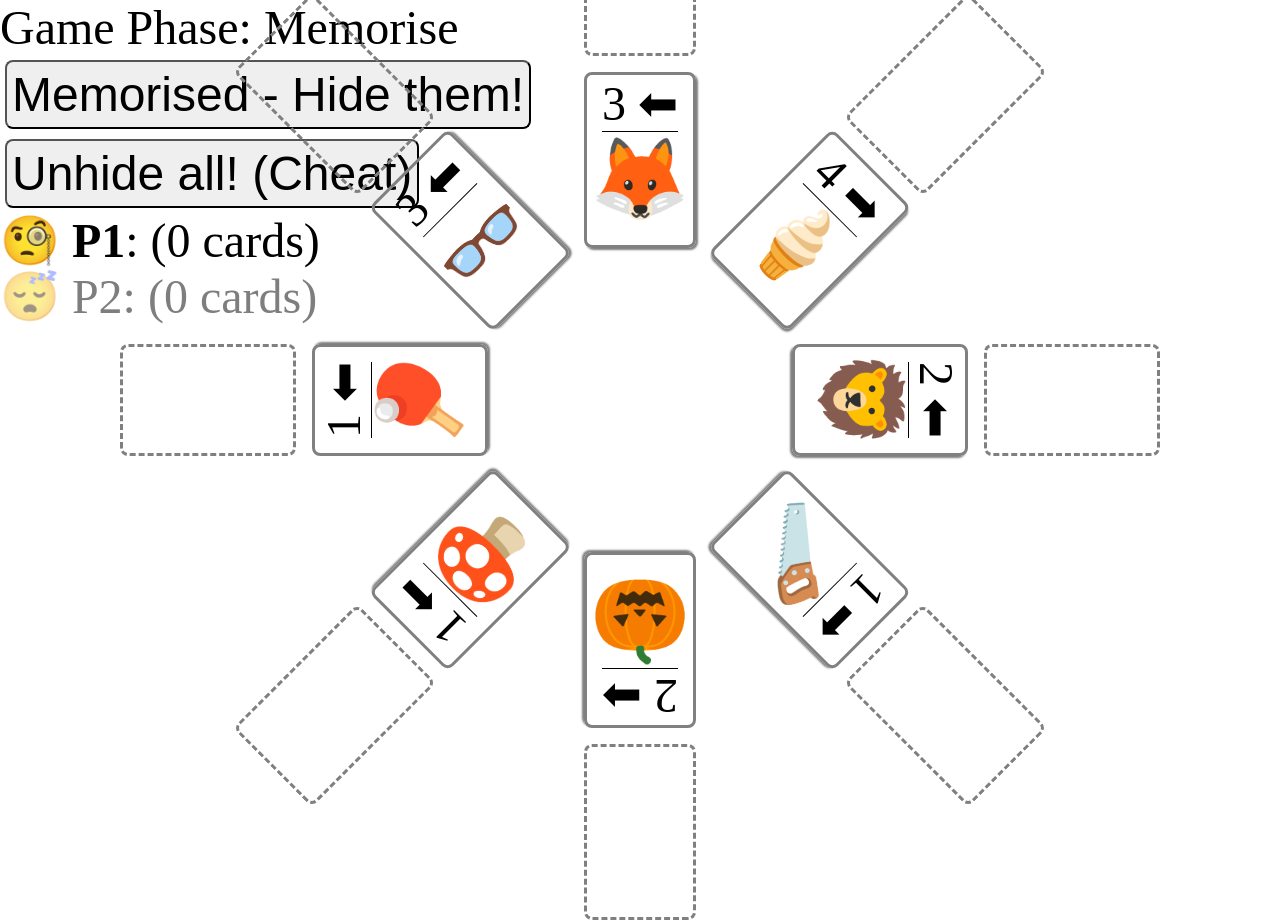
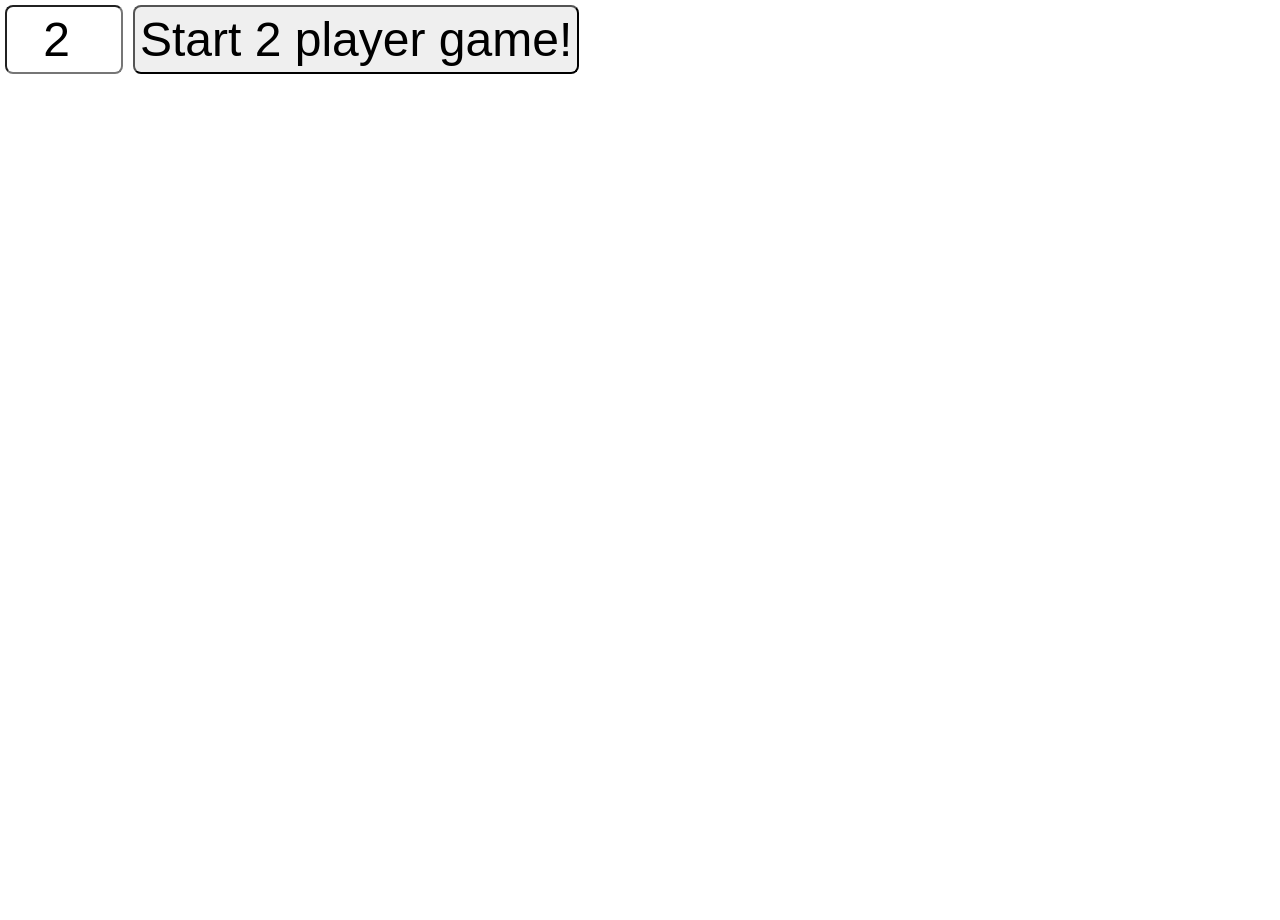
Before and after one commit to nbogie/sherlock-game-react-ts, a React (Create React App) app: page / in a window 1280 px wide. After the commit the page ends 800 px from the top, so only its background shows below. Built offline with nearby package versions, Linux system fonts and the light colour scheme.

Commit message:
add a game setup step - choose num players

```diff
--- a/src/App.css
+++ b/src/App.css
@@ -112,6 +112,7 @@ body {
   text-align: center;
 }
 
+input,
 button {
   font-size: 3rem;
   text-align: center;
--- a/src/App.tsx
+++ b/src/App.tsx
@@ -1,12 +1,27 @@
+import { useState } from 'react';
 import './App.css';
 import { MemoryRingGame } from './components/MemoryRingGame';
+import { NumberOfPlayers } from './gameCore/types';
+import { LobbyControls } from './LobbyControls';
 
 function App() {
+  const [numOfPlayers, setNumOfPlayers] = useState<NumberOfPlayers>(2);
+  const [gameStarted, setGameStarted] = useState(false);
+
+  function handleStartGame(n: NumberOfPlayers) {
+    setNumOfPlayers(n);
+    setGameStarted(true);
+
+  }
   return (
     <div className="App">
-      <MemoryRingGame />
+      {
+        gameStarted ?
+          <MemoryRingGame numPlayers={numOfPlayers} />
+          :
+          <LobbyControls startGame={handleStartGame} />
+      }
     </div>
   );
 }
-
 export default App;
--- /dev/null
+++ b/src/LobbyControls.tsx
@@ -0,0 +1,21 @@
+import { useState } from "react";
+import { NumberOfPlayers } from "./gameCore/types";
+
+interface LobbyControlsProps {
+    startGame: (numPlayers: NumberOfPlayers) => void;
+}
+export function LobbyControls(props: LobbyControlsProps) {
+    const [numOfPlayers, setNumOfPlayers] = useState<NumberOfPlayers>(2);
+
+    return (
+        <div>
+            <input
+                type="number"
+                value={numOfPlayers}
+                min={1} max={5}
+                onChange={(e) => setNumOfPlayers(parseInt(e.target.value) as NumberOfPlayers)}
+            />
+            <button onClick={() => { props.startGame(numOfPlayers) }}>Start {numOfPlayers} player game!</button>
+        </div>
+    )
+}
--- a/src/components/MemoryRingGame.tsx
+++ b/src/components/MemoryRingGame.tsx
@@ -2,12 +2,16 @@ import { useReducer } from "react";
 import { reducerFunction } from "../actions/reducerFunction";
 import { cardAtPos } from "../gameCore/deck";
 import { createInitialState, GameState } from "../gameCore/gameState";
-import { Card } from "../gameCore/types";
+import { Card, NumberOfPlayers } from "../gameCore/types";
 import { CardRingView } from "./CardRingView";
 import { PlayersView } from "./PlayersView";
 
-export function MemoryRingGame() {
-    const initialState: GameState = createInitialState();
+interface MemoryRingGameProps {
+    numPlayers: NumberOfPlayers;
+}
+
+export function MemoryRingGame(props: MemoryRingGameProps) {
+    const initialState: GameState = createInitialState(props.numPlayers);
     const [gameState, dispatch] = useReducer(reducerFunction, initialState);
 
     function handleStart() {
--- a/src/gameCore/gameState.ts
+++ b/src/gameCore/gameState.ts
@@ -1,7 +1,7 @@
 import { makeDeck } from "./deck";
 import { Phase } from "./phase";
 import { makePlayers } from "./players";
-import { Card, Player, SlotNumber } from "./types";
+import { Card, NumberOfPlayers, Player, SlotNumber } from "./types";
 
 export interface GameState {
   deck: Card[];
@@ -12,14 +12,14 @@ export interface GameState {
   currentPlayerId: string;
 }
 
-export function createInitialState(): GameState {
+export function createInitialState(numPlayers: NumberOfPlayers): GameState {
   const allCards = makeDeck();
   const inPlayCards = allCards
     .slice(0, 8)
     .map((c) => ({ ...c, isFaceUp: true }));
 
   const deck = allCards.slice(8);
-  const players = makePlayers(2);
+  const players = makePlayers(numPlayers);
   return {
     deck,
     inPlayCards,
--- a/src/gameCore/types.ts
+++ b/src/gameCore/types.ts
@@ -19,3 +19,5 @@ export interface Player {
   name: string;
   cardsWon: Card[];
 }
+
+export type NumberOfPlayers = 1 | 2 | 3 | 4 | 5;
```
